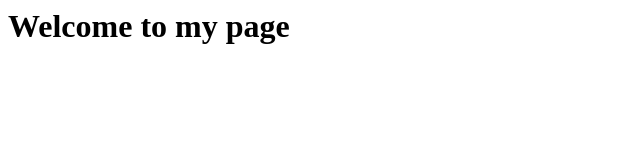
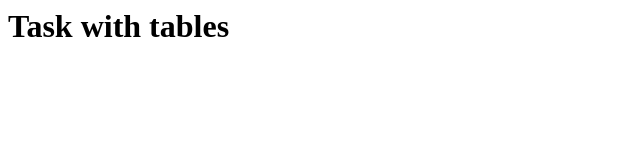
Before and after one commit to jacekpaszek/Zadanie_9_2_Laczenie_tablic, a plain HTML site: page index.html in a window 1280 px wide. Shown: the whole page, without its empty margins (0-640 px from the left). Drawn offline with Linux system fonts and the light colour scheme.

Commit message:
layout modification

```diff
--- a/index.html
+++ b/index.html
@@ -1,10 +1,10 @@
 <html>
 	<head>
 		<meta charset="utf-8">
-		<title>Page title</title>
+		<title>Tables</title>
 	</head>
 	<body>
-		<h1>Welcome to my page</h1>
+		<h1>Task with tables</h1>
 		<script type="text/javascript" src="js/scripts.js"></script>
 	</body>
 </html>
--- a/js/scripts.js
+++ b/js/scripts.js
@@ -3,6 +3,7 @@ var maleNames = ['Piotrek', 'Marek', 'Arek', 'Jarek'];
 var allNames = femaleNames.concat(maleNames);
 console.log(allNames);
 var newName = 'Marian';
+
 if (allNames.indexOf(newName) === -1) {
   allNames.push(newName);
   console.log(allNames);
```
